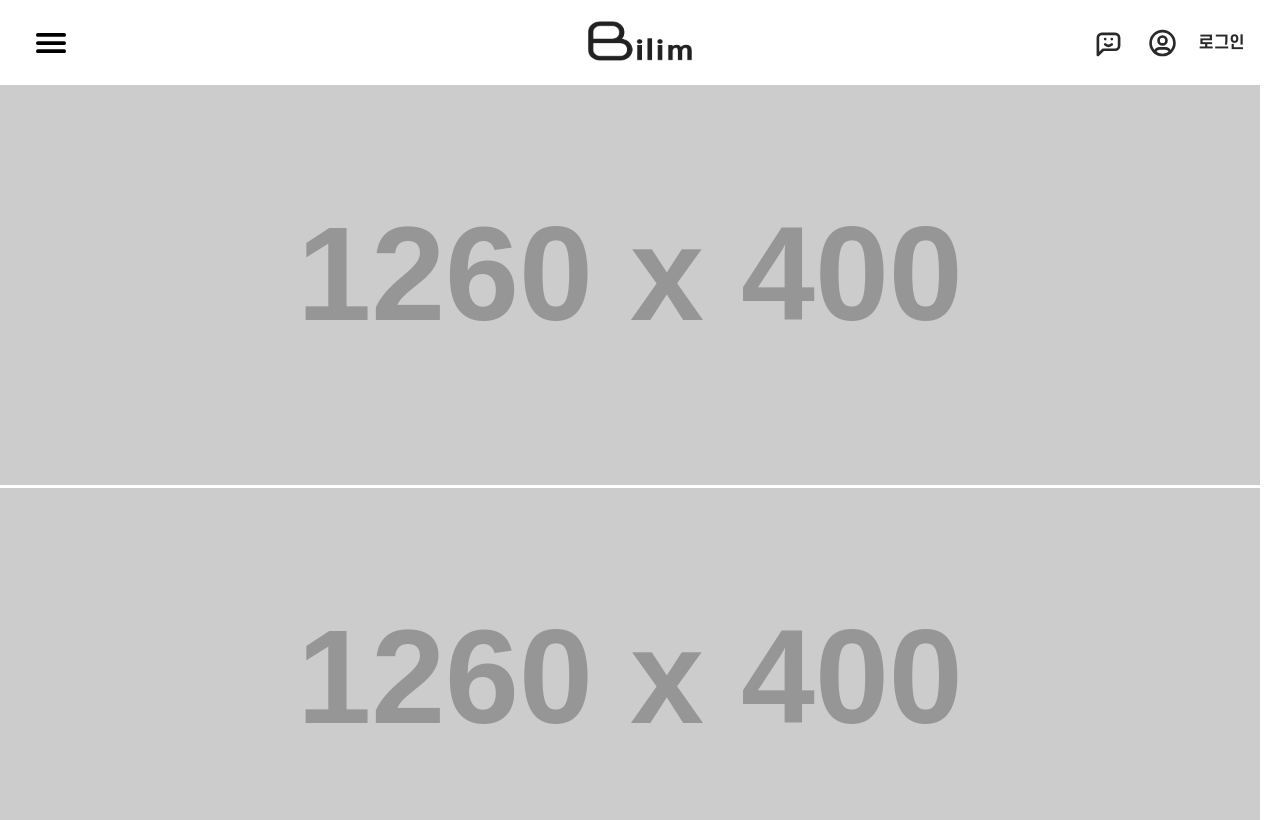
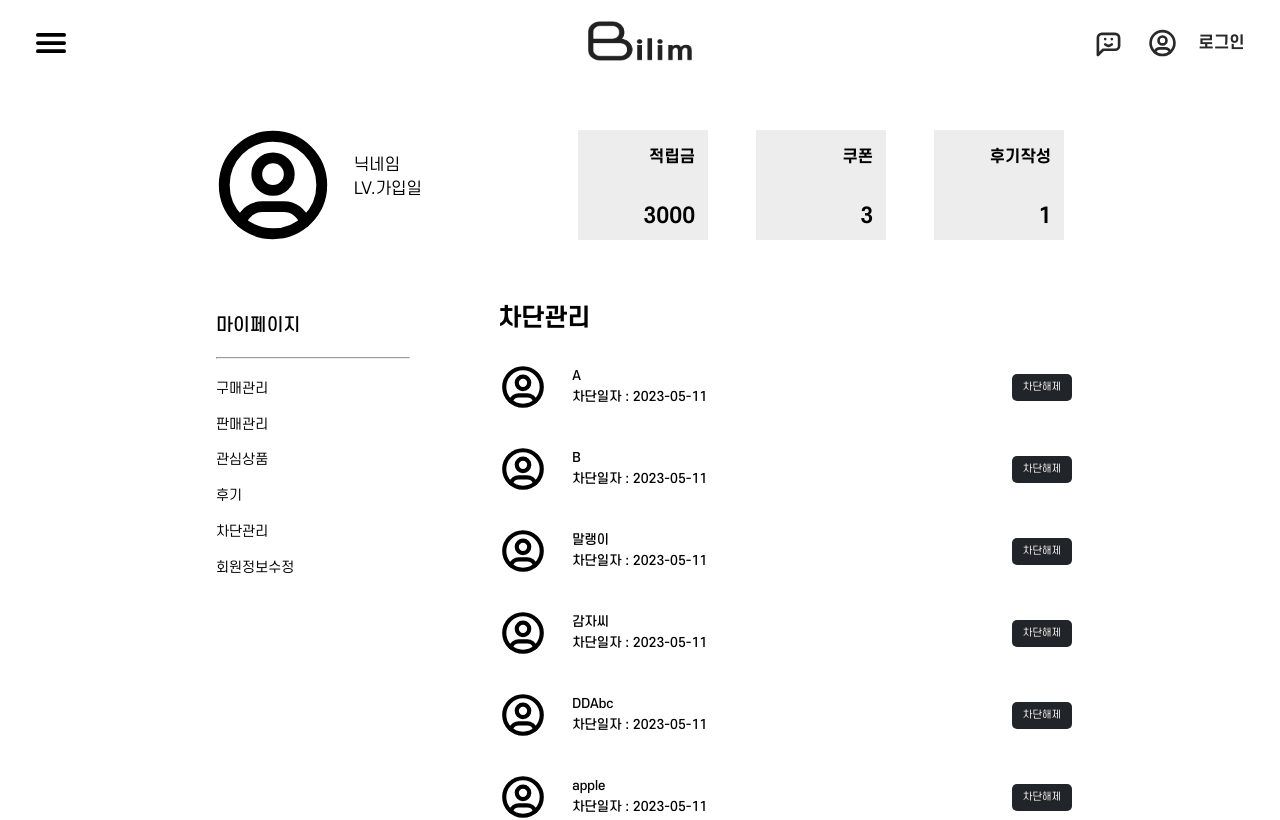
Before and after one commit to jh0neee/Billim-front, a React (Create React App) app: page /mypage/block in a window 1280 px wide. Before the commit this address led to /. Shown: the top 820 px of the page. Built offline with nearby package versions, Linux system fonts and the light colour scheme.

Commit message:
feat:Add BlockManagement component

```diff
--- a/src/App.js
+++ b/src/App.js
@@ -17,6 +17,7 @@ import PurchaseManagement from "./components/MyPage/PurchaseManagement.jsx";
 import SalesManagement from "./components/MyPage/SalesManagement.jsx";
 import WishList from "./components/MyPage/WishList.jsx";
 import SalesDetailManagement from "./components/MyPage/SalesDetailManagement.jsx";
+import BlockManagement from "./components/MyPage/BlockManagement.jsx";
 
 function App() {
   return (
@@ -44,6 +45,7 @@ function App() {
             <Route path='/mypage/sales' element={<SalesManagement />} />
             <Route path='/mypage/sales/detail' element={<SalesDetailManagement />} />
             <Route path='/mypage/favorite' element={<WishList />} />
+            <Route path='/mypage/block' element={<BlockManagement />} />
           </Route>
           <Route path='*' element={<Navigate to='/' />} />
         </Routes>
--- /dev/null
+++ b/src/components/MyPage/BlockManagement.jsx
@@ -0,0 +1,76 @@
+import React from "react";
+import styled from "styled-components";
+
+import Button from "../UI/Button";
+import { review } from "../../data";
+import { TbUserCircle } from "react-icons/tb";
+
+const BlockLayout = styled.div`
+  margin: 0.5rem 0;
+`;
+
+const BlockItemBox = styled.div`
+  padding: 1rem;
+  display: flex;
+  align-items: center;
+  justify-content: space-between;
+`;
+
+const BlockTopBox = styled.div`
+  display: flex;
+  align-items: center;
+`;
+
+const BlockBottomBox = styled.div`
+  display: flex;
+  flex-direction: column;
+  align-items: flex-end;
+`;
+
+const BlockItemTextBox = styled.div`
+  margin-left: 1.5rem;
+  font-size: 0.8rem;
+
+  > * {
+    font-size: 0.8rem;
+    font-weight: 500;
+    padding: 0.2rem 0;
+
+    &:last-child {
+      padding-top: 0.3rem;
+    }
+  }
+`;
+
+const ExtraButton = styled(Button)`
+  width: 60px;
+  height: 27px;
+  font-size: 10px;
+  font-weight: 400;
+`;
+
+const BlockManagement = () => {
+  return (
+    <>
+      <p>차단관리</p>
+      <BlockLayout>
+        {review.map((item) => (
+          <BlockItemBox key={item.id}>
+            <BlockTopBox>
+              <TbUserCircle size='50px' />
+              <BlockItemTextBox>
+                <p>{item.username}</p>
+                <p>차단일자 : {item.date}</p>
+              </BlockItemTextBox>
+            </BlockTopBox>
+            <BlockBottomBox>
+              <ExtraButton>차단해제</ExtraButton>
+            </BlockBottomBox>
+          </BlockItemBox>
+        ))}
+      </BlockLayout>
+    </>
+  );
+};
+
+export default BlockManagement;
```
